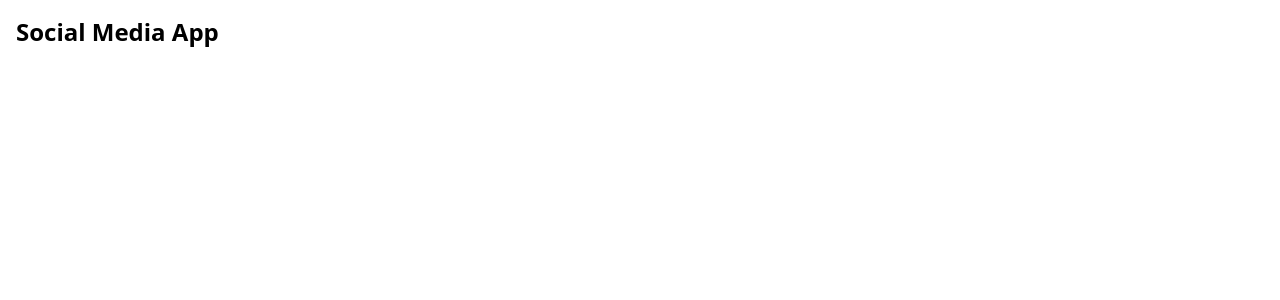
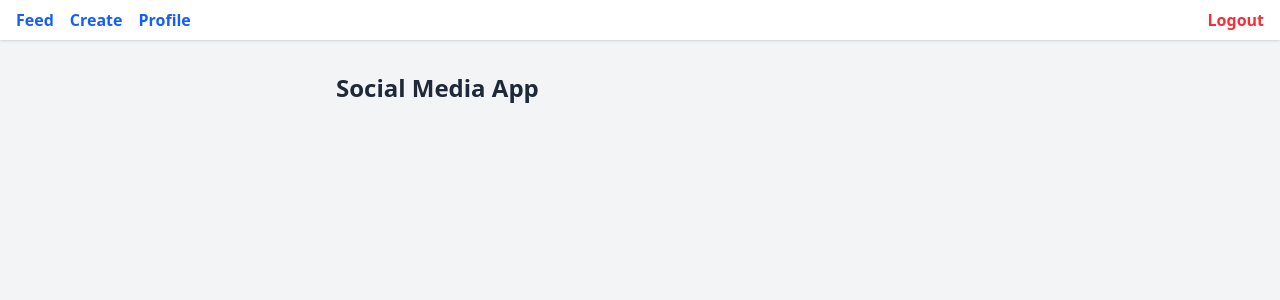
Before and after one commit to Hehe-trying/social-media-app, a React (Vite) app in the folder app/: page / in a window 1280 px wide. Shown: the top 300 px of the page. Built offline with nearby package versions, Linux system fonts and the light colour scheme; no server answers.

Commit message:
Added navbar to front page

```diff
--- a/app/src/main.tsx
+++ b/app/src/main.tsx
@@ -7,13 +7,18 @@
 import Profile from './pages/Profile'
 import CreatePost from './pages/CreatePost'
 import AuthGuard from './components/AuthGuard'
+import AppLayout from './components/AppLayout'
 import './index.css'
 
 ReactDOM.createRoot(document.getElementById('root')!).render(
   <React.StrictMode>
     <BrowserRouter>
       <Routes>
-        <Route path="/" element={<App />} />
+        <Route path="/" element={
+          <AppLayout>
+          <App />
+          </AppLayout>
+          } />
         <Route path="/auth" element={<Auth />} />
         <Route
           path="/feed"
```
